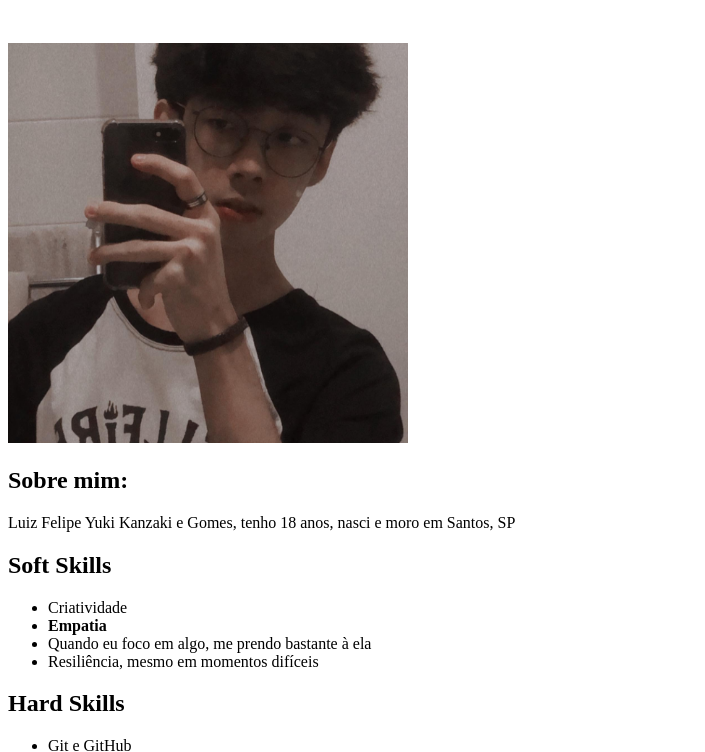
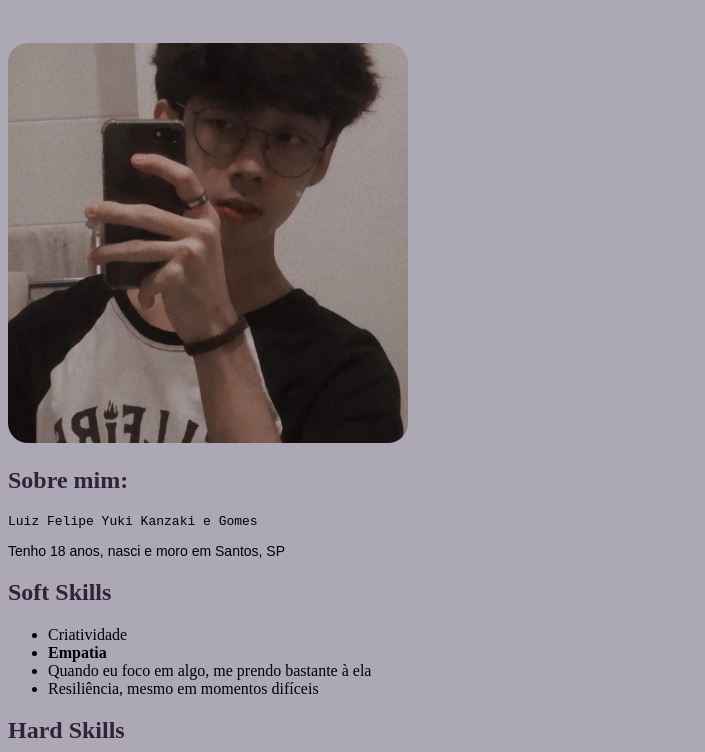
Before and after one commit to luizyuki/luizyuki.github.io, a plain HTML site: page index.html in a window 1280 px wide. Shown: the part 73-825 px from the top of the page, without its empty margins (0-705 px from the left). Drawn offline with Linux system fonts and the light colour scheme.

Commit message:
Parte 1 e 2 do uso de CSS no portfólio

```diff
--- a/index.html
+++ b/index.html
@@ -5,12 +5,30 @@
     <meta http-equiv="X-UA-Compatible" content="IE=edge">
     <meta name="viewport" content="width=device-width, initial-scale=1.0">
     <title>Portfólio Web</title>
+    <style>
+        #nome {
+            font-family: monospace;
+        }
+        #descricao {
+            font-family: sans-serif;
+            font-size: 14px;
+        }
+        body {
+           background-color:#ADA8B6;
+        }
+        h1, h2 {
+            color: #2F243A;
+        }
+        img {
+            border-radius: 20px;
+        }
+    </style>
 </head>
 <body>
     <h1>Portfólio de Luiz Felipe Yuki Kanzaki e Gomes</h1> <br> <br>
     <img src="profile.png" width="400px" alt="Luiz Felipe no reflexo do espelho com uma camisa do Hellfire Club" id="imagemluiz">
     <h2 id="sobremim">Sobre mim:</h2>
-    <p>Luiz Felipe Yuki Kanzaki e Gomes, tenho 18 anos, nasci e moro em Santos, SP</p>
+    <p id="nome">Luiz Felipe Yuki Kanzaki e Gomes</p><p id="descricao">Tenho 18 anos, nasci e moro em Santos, SP</p>
     <h2 id="softskills">Soft Skills</h2>
     <ul>
         <li>Criatividade</li>
```
